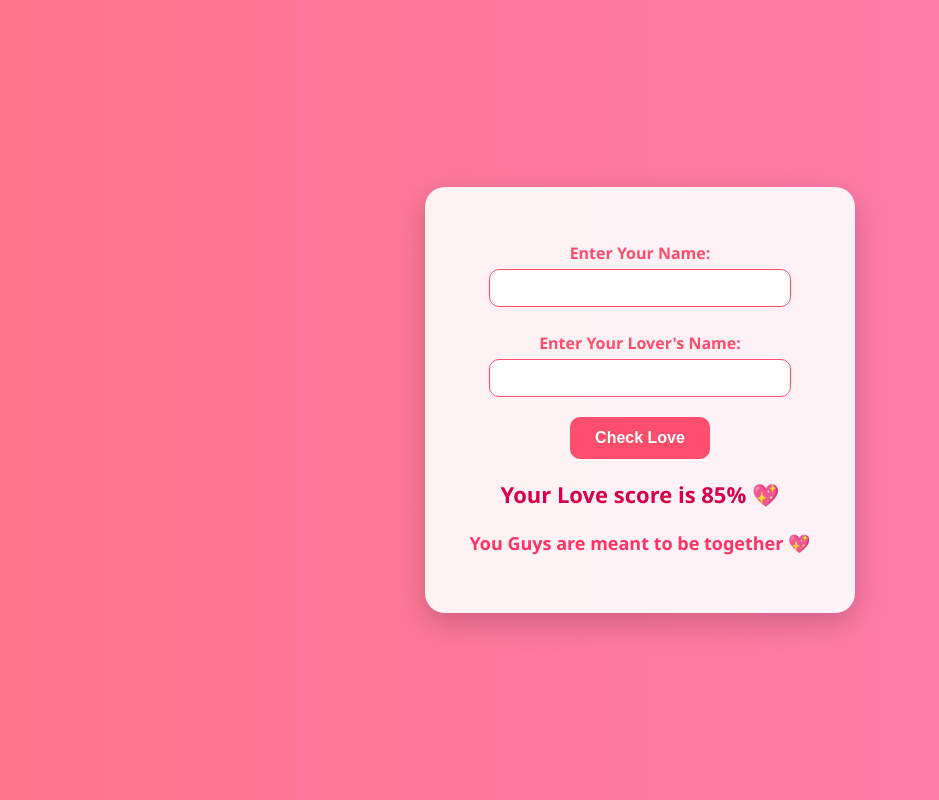
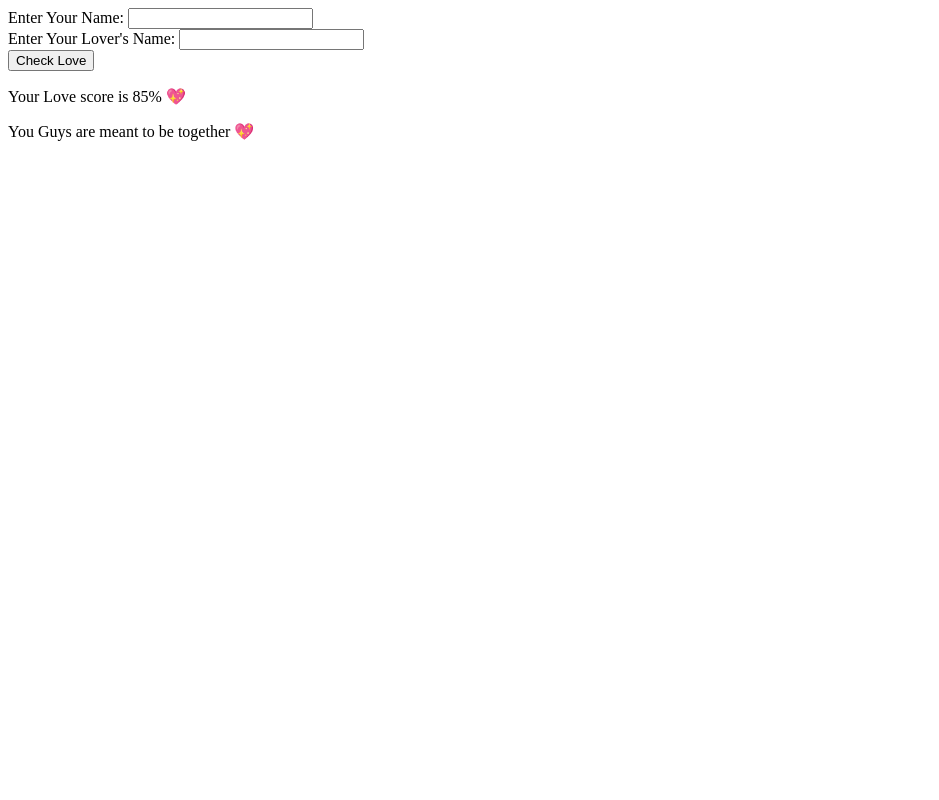
Before and after one commit to Hananseid/love-calculator, a plain HTML site: page index.html in a window 1280 px wide. Both pictures are taken after a click on the button "Check Love". Shown: the whole page, without its empty margins (0-939 px from the left). Drawn offline with Linux system fonts and the light colour scheme.

Commit message:
second commit

```diff
--- a/index.html
+++ b/index.html
@@ -4,92 +4,24 @@
 <head>
   <meta charset="UTF-8">
   <meta name="viewport" content="width=device-width, initial-scale=1.0">
-  <title>Love Calculator</title>
-  <style>
-    body {
-      margin: 0;
-      padding: 0;
-      font-family: 'Segoe UI', Tahoma, Geneva, Verdana, sans-serif;
-      background: linear-gradient(to right, #ff758c, #ff7eb3);
-      display: flex;
-      justify-content: center;
-      align-items: center;
-      height: 100vh;
-    }
-
-    section {
-      background: rgba(255, 255, 255, 0.9);
-      padding: 40px;
-      border-radius: 20px;
-      box-shadow: 0 10px 30px rgba(0, 0, 0, 0.2);
-      text-align: center;
-      width: 350px;
-    }
-
-    label {
-      display: block;
-      margin: 15px 0 5px;
-      font-weight: bold;
-      color: #ff4d6d;
-      font-size: 16px;
-    }
-
-    input {
-      width: 80%;
-      padding: 10px;
-      border-radius: 10px;
-      border: 1px solid #ff4d6d;
-      margin-bottom: 10px;
-      font-size: 14px;
-    }
-
-    button {
-      background-color: #ff4d6d;
-      color: white;
-      border: none;
-      padding: 12px 25px;
-      border-radius: 10px;
-      font-size: 16px;
-      font-weight: bold;
-      cursor: pointer;
-      transition: 0.3s;
-      margin-top: 10px;
-    }
-
-    button:hover {
-      background-color: #ff2a55;
-      transform: scale(1.05);
-    }
-
-    #result {
-      font-size: 22px;
-      font-weight: bold;
-      color: #d6004c;
-      margin-top: 20px;
-    }
-
-    #say {
-      font-size: 18px;
-      color: #ff3366;
-      font-weight: bold;
-      margin-top: 10px;
-    }
-  </style>
+  <title>Document</title>
 </head>
 
 <body>
   <section>
     <form action="">
-      <label for="yourname">Enter Your Name:</label>
-      <input type="text" name="yourname" id="yourname" required>
-      <label for="theirname">Enter Your Lover's Name:</label>
+      <label for="text"> Enter Your Name: </label>
+      <input type="text" name="yourname" id="yourname" required><br>
+      <label for="text"> Enter Your Lover's Name:</label>
       <input type="text" name="theirname" id="theirname" required>
+      <br>
+
+
     </form>
-    <button id="btn" type="button">Check Love</button>
+    <button id="btn">Check Love</button>
     <p id="result"></p>
     <p id="say"></p>
   </section>
-
   <script>
     const Match = document.getElementById('btn');
     const result = document.getElementById('result');
@@ -98,21 +30,28 @@
     Match.onclick = () => {
       const loveScore = Math.floor(Math.random() * 100) + 1;
 
-      function getMessage(score) {
-        if (score === 100) {
-          return 'Just get married 💍';
-        } else if (score >= 80) {
-          return 'You Guys are meant to be together 💖';
-        } else if (score > 50) {
-          return 'You Guys are a Good Match 😊';
-        } else {
-          return 'Find Someone Else 😅';
+      function getMessage(loveScore) {
+        if (loveScore === 100) {
+          return 'Just get merried'
+        }
+        else if ((loveScore >= 80) && (loveScore < 100)) {
+          return 'You Guys are meant to be together 💖'
+        }
+        else if ((loveScore < 80) && (loveScore > 50)) {
+          return 'You Guys are Good Match'
+        }
+        else {
+          return 'Find Someone Else'
         }
       }
+
 
       result.textContent = `Your Love score is ${loveScore}% 💖`;
       sayp.textContent = getMessage(loveScore);
     };
+
+
+
   </script>
 </body>
 
```
